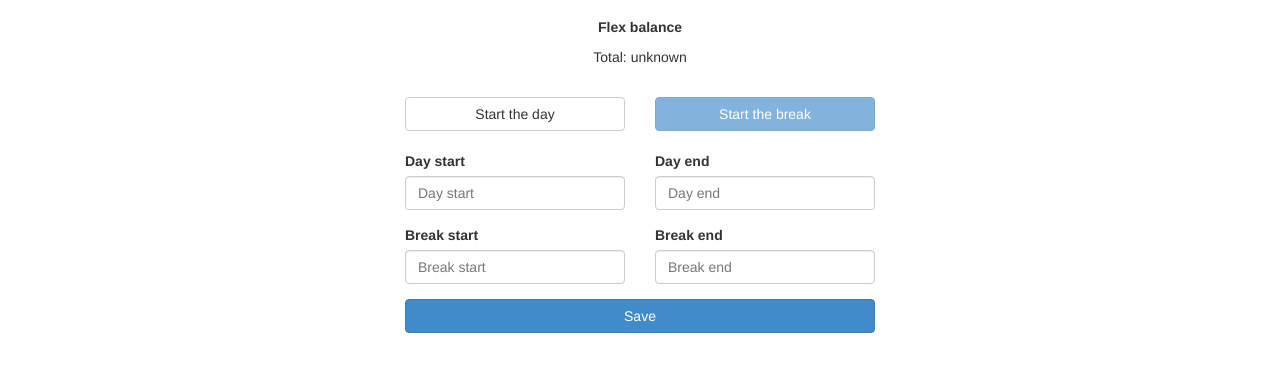
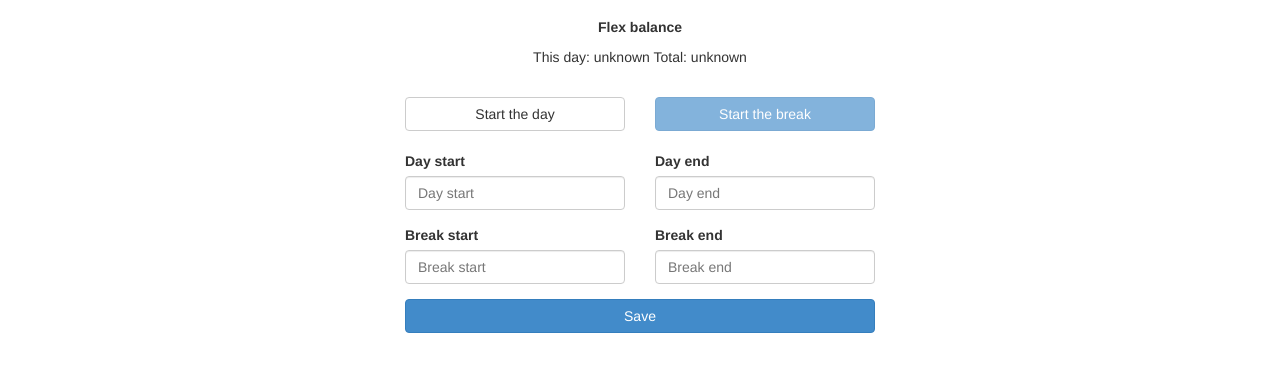
Before and after one commit to lagerone/flexter, a website with bundled scripts: page index.html in a window 1280 px wide. Shown: the part 113-484 px from the top of the page. Built offline with nearby package versions, Linux system fonts and the light colour scheme.

Commit message:
enable day balance

```diff
--- a/index.html
+++ b/index.html
@@ -71,7 +71,7 @@
                         <strong>Flex balance</strong>
                     </p>
                     <p>
-                       <!-- This day: <span data-bind="text: balance.text"></span> -->
+                        This day: <span data-bind="text: balance.text"></span>
                         Total: <span data-bind="text: $parent.totalBalance"></span>
                     </p>
                 </div>
```
